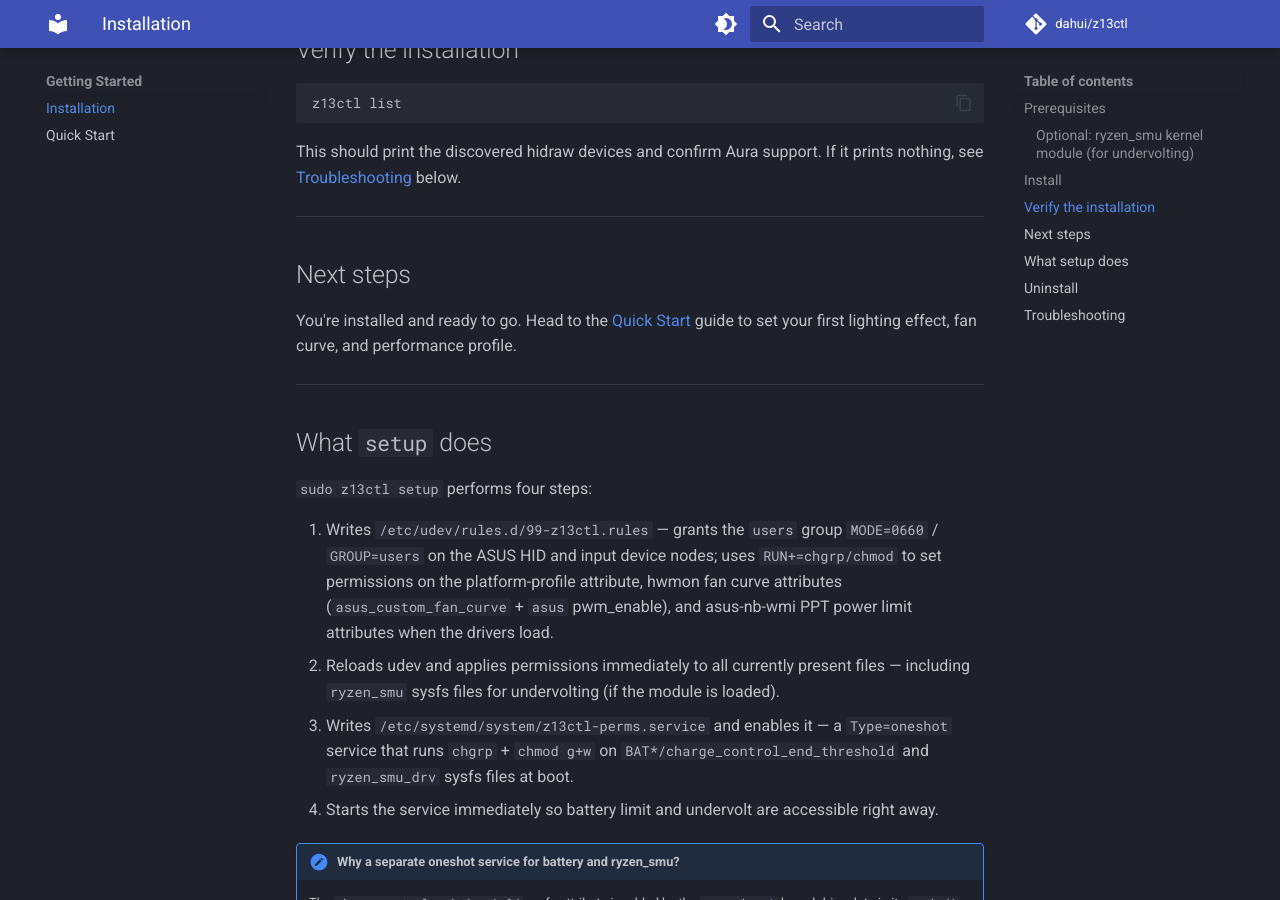
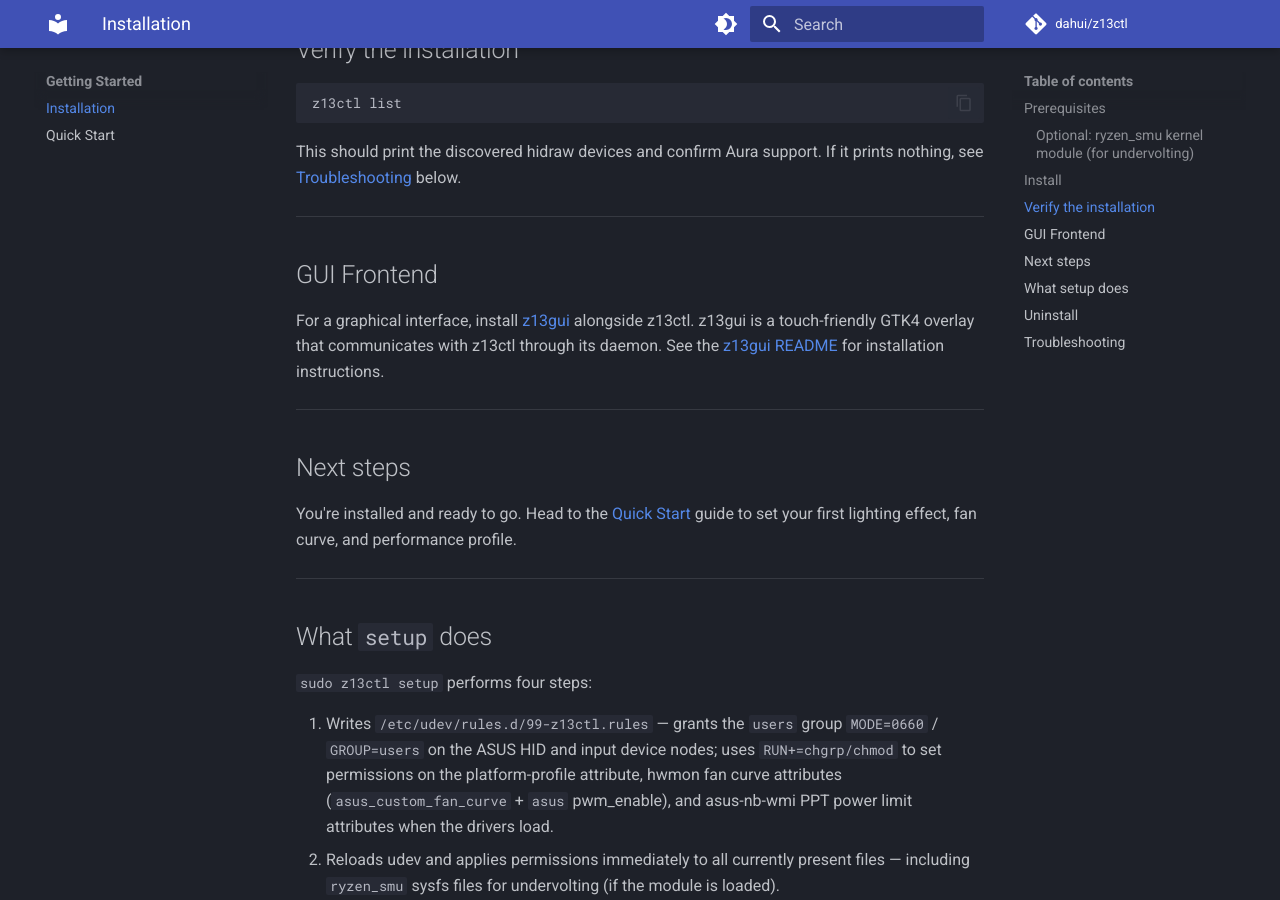
Before and after one commit to dahui/z13ctl, an MkDocs documentation site: the page built from docs/installation.md, in a window 1280 px wide and 900 px high, scrolled down 1805 px. Built offline with MkDocs 1.6.1 and Material for MkDocs 9.7.7, drawn with Linux system fonts in a browser that asks for light colours; comment, search, counter and statistics services are not loaded.

Commit message:
chore: Update docs to mention z13gui

```diff
--- a/docs/installation.md
+++ b/docs/installation.md
@@ -174,6 +174,16 @@
 
 ---
 
+## GUI Frontend
+
+For a graphical interface, install [z13gui](https://github.com/dahui/z13gui)
+alongside z13ctl. z13gui is a touch-friendly GTK4 overlay that communicates
+with z13ctl through its daemon. See the
+[z13gui README](https://github.com/dahui/z13gui#readme) for installation
+instructions.
+
+---
+
 ## Next steps
 
 You're installed and ready to go. Head to the [Quick Start](getting-started.md)
```
Also changed, not shown: README.md (+5 -0 lines), docs/getting-started.md (+2 -0 lines), docs/index.md (+5 -0 lines).
